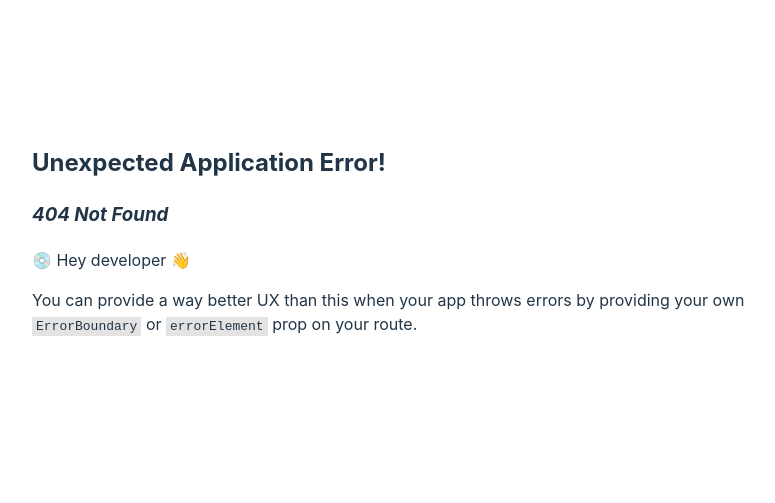
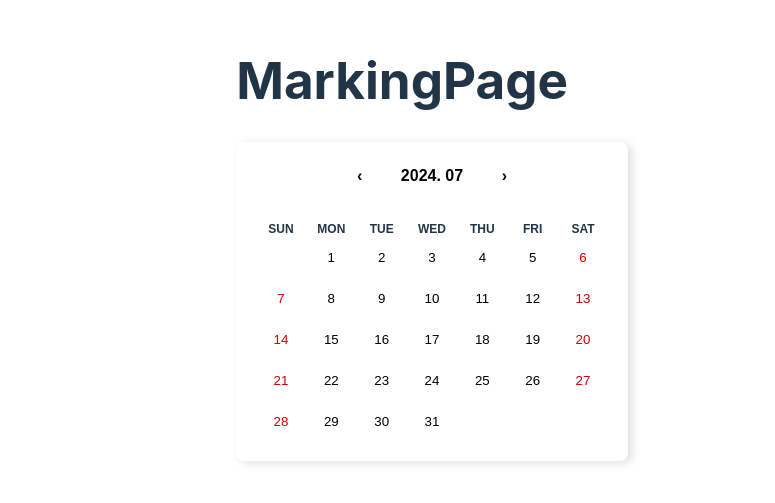
Before and after one commit to handong-app/project-t, a React (Vite) app: page /m/1 in a window 1280 px wide. Before the commit this address had no page. Shown: the part 161-664 px from the top of the page, without its empty margins (208-983 px from the left). Built offline with nearby package versions, Linux system fonts and the light colour scheme.

Commit message:
chore: change marking route and add temp home link

```diff
--- a/src/App.jsx
+++ b/src/App.jsx
@@ -15,8 +15,9 @@ function App() {
     <div className="App">
       <h1>Hello Frontend!</h1>
       <TestComponent />
-      <Link to="/test">To Test Page</Link>
-      <Link to="/login">To Login Page</Link>
+      <Link to="/test">To Test Page</Link> <br />
+      <Link to="/login">To Login Page</Link> <br />
+      <Link to="/m/ABCDE">To Marking Page</Link> <br />
     </div>
   );
 }
--- a/src/main.jsx
+++ b/src/main.jsx
@@ -23,7 +23,7 @@ const router = createBrowserRouter([
     element: <LoginPage />,
   },
   {
-    path: "/survey/:surveyId",
+    path: "/m/:surveyId",
     element: <SurveyPage />,
   },
 ]);
--- a/src/pages/SurveyPage.jsx
+++ b/src/pages/SurveyPage.jsx
@@ -28,7 +28,7 @@ function SurveyPage() {
 
   return (
     <div>
-      <h1>SurveyPage</h1>
+      <h1>MarkingPage</h1>
       {/* <Calendar
         formatDay={(locale, date) => moment(date).format("DD")}
         minDetail="month"
```
